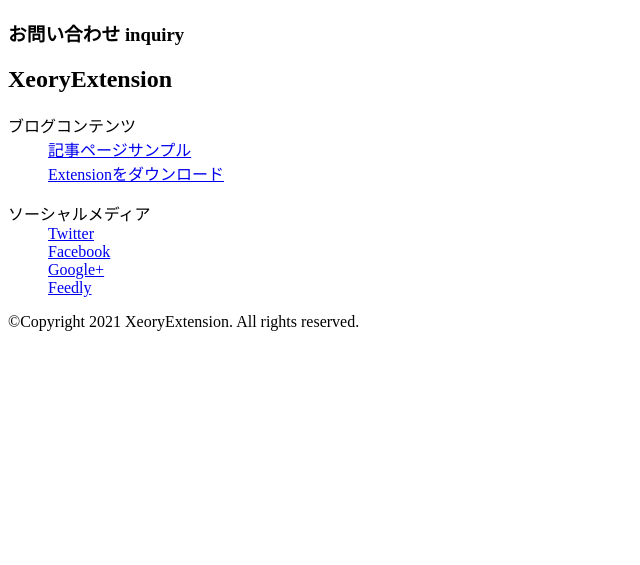
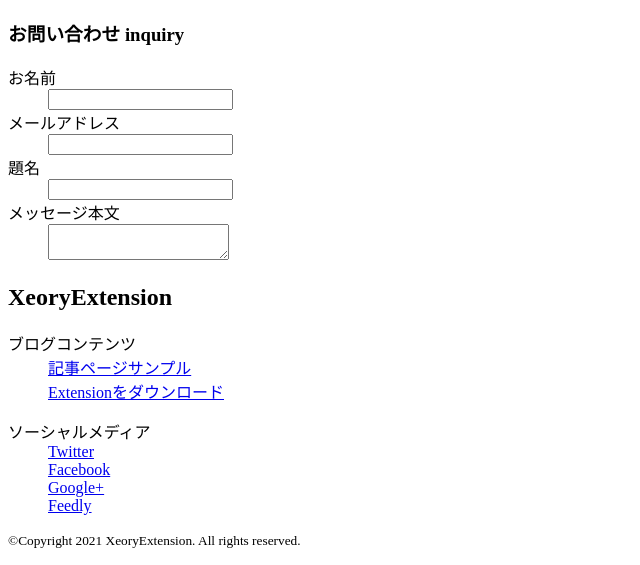
Before and after one commit to Hibiki-Osabe/fliday, a plain HTML site: page XeoryExtension/index.html in a window 1280 px wide. Shown: the part 6526-7091 px from the top of the page, without its empty margins (0-640 px from the left). Before the commit the page ends 6873 px from the top, so only its background shows below. Drawn offline with Linux system fonts and the light colour scheme.

Commit message:
index.htmlにお問い合わせフォームを追加

```diff
--- a/XeoryExtension/index.html
+++ b/XeoryExtension/index.html
@@ -32,9 +32,8 @@
           Extensionはワンコラムのサイト型テーマです。ユーザーに対して重要なコンテンツを効率的に届けられるようにデザインされています。５種類のカラーバリエーションを用意しています。
         </p>
 
-        <section>
+        <section> <!-- <section>ここのsectionはarticleでもよい -->
           <h3>人気のある記事</h3>
-
           <section>
             <h4>
               <a href="https://xeory.jp/extension/demo-top">テスト投稿</a>
@@ -301,6 +300,17 @@
             marginwidth="0"
             >読み込んでいます…</iframe
           > -->
+          <dl>
+            <dt>お名前</dt>
+            <dd><input type="text" /></dd>
+            <dt>メールアドレス</dt>
+            <dd><input type="text" /></dd>
+            <dt>題名</dt>
+            <dd><input type="text" /></dd>
+            <dt>メッセージ本文</dt>
+            <dd><textarea></textarea></dd>
+          </dl>
+
         </section>
       </article>
     </main>
@@ -310,6 +320,7 @@
 
     <section>
       <h2>XeoryExtension</h2>
+      <!-- ここは<p>でもいい -->
 
         <dl>
           <dt>ブログコンテンツ</dt>
@@ -339,6 +350,6 @@
 
     </section>
 
-    <p>&copy;Copyright 2021 XeoryExtension. All rights reserved.</p>
+    <p><small>&copy;Copyright 2021 XeoryExtension. All rights reserved.</small></p>
   </footer>
 </html>
```
